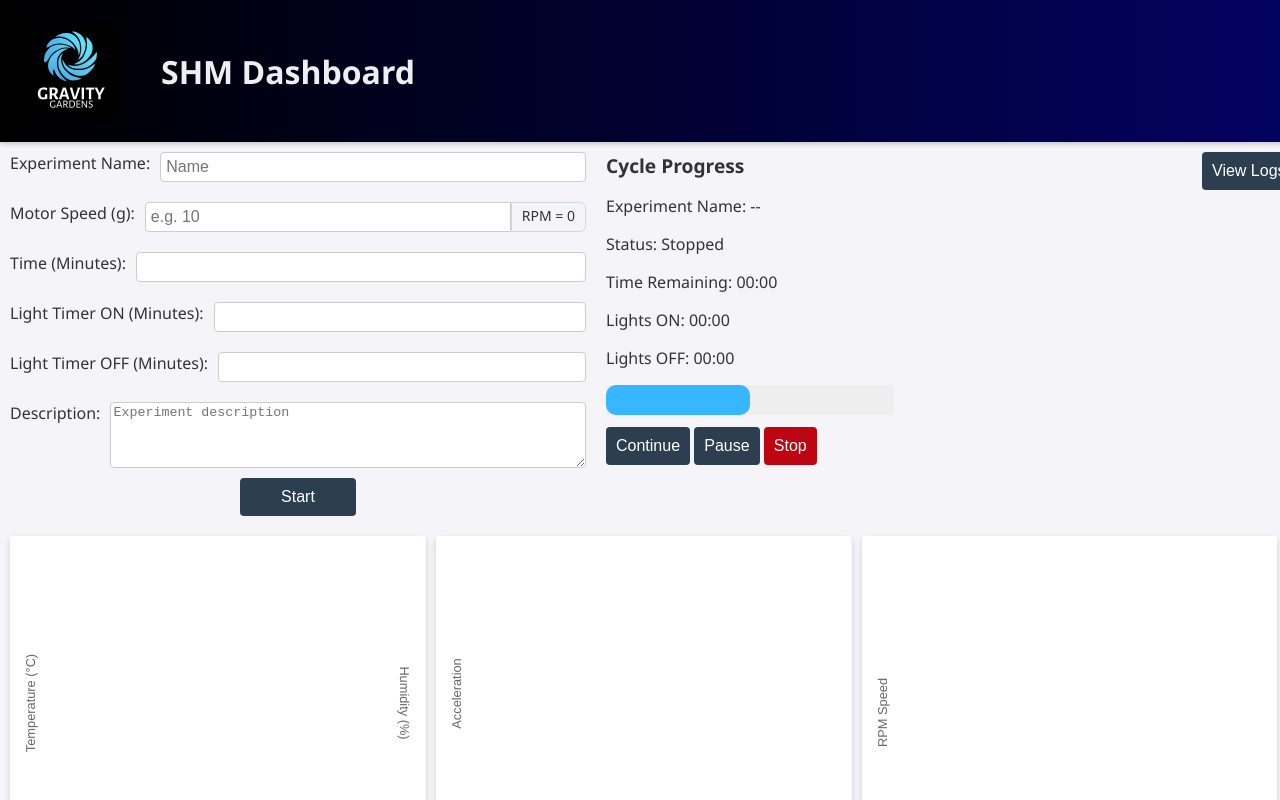
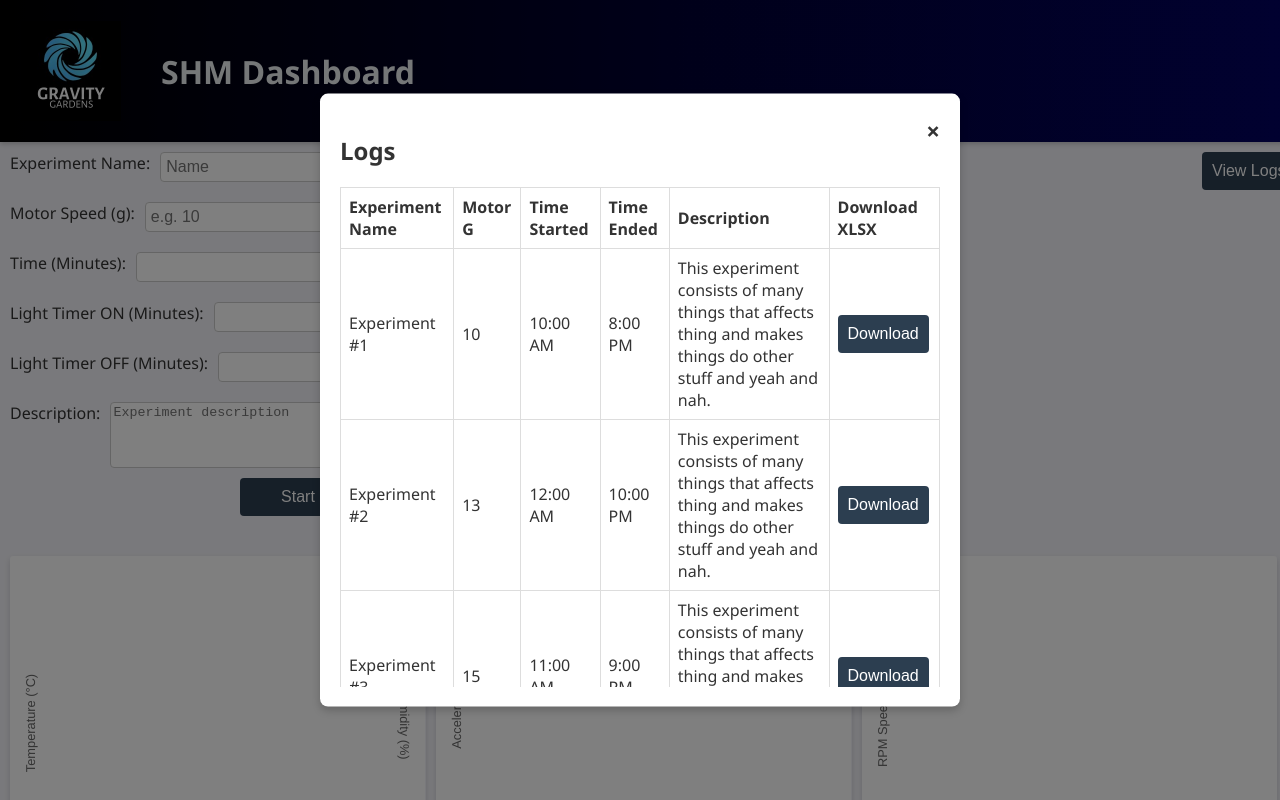
Before and after one commit to leobeo-png/GravityGardens-SHM, a plain HTML site: page Firmware/MasterESP/main/Web Data/index.html in a window 1280 px wide. Both pictures are taken after a click on the button "View Logs". Shown: the top 800 px of the page. Drawn offline with Linux system fonts and the light colour scheme; no server answers.

Commit message:
Updated the Website logs
added a window to show the logs of previous experiments, it is simulated
right now.

```diff
--- a/Firmware/MasterESP/main/Web Data/index.html
+++ b/Firmware/MasterESP/main/Web Data/index.html
@@ -16,7 +16,7 @@
     </div>
 </div>
 <div class="container-input">
-    <!-- https://randomnerdtutorials.com/esp32-esp8266-input-data-html-form refer to this  -->
+    <!-- Add a List of past expriments as presets / saved settings to look back to  -->
     <form id="settingsForm">
         <div class="form-row">
             <label for="input1">Experiment Name:</label>
@@ -64,11 +64,38 @@
         <button id="special-button" onclick="stopProgress()">Stop</button>
         <!-- after clicking the button, it should say the state that it is in (paused, stopped, running)-->
     </div>
-    <div id="logs">
-        <button id="view-log">View Logs</button>
-    </div>
+
+	<div id="logs">
+		<button id="view-log">View Logs</button>
+	</div>
+
+<div id="statusMessage"></div>
+<!-- Floating window -->
+	<div id="modal" class="modal">
+		<div class="modal-content">
+		<span class="close">&times;</span> <!-- this is the X to close -->
+			<h2>Logs</h2>
+			<div class="table-container">
+				<table>
+				<thead>
+					<tr>
+						<th>Experiment Name</th>
+						<th>Motor G</th>
+						<th>Time Started</th> <!-- should it receive the time stamp of starting and stopping -->
+						<th>Time Ended</th>
+						<th>Description</th>
+						<th>Download XLSX</th>
+					</tr>
+				</thead>
+				<tbody id="experiment-content"> <!-- Dynamic table insert from the javascript -->
+
+				</tbody>
+				</table>
+			</div>
+		</div>
+	</div>
 </div>
-<div id="statusMessage"></div>
+<!--seperate div-->
 
 <div class="container">
     <div id="chart-combined"></div>
--- a/Firmware/MasterESP/main/Web Data/script.js
+++ b/Firmware/MasterESP/main/Web Data/script.js
@@ -285,6 +285,8 @@ for (let i = 1; i <= 2; i++) {
     fetchRPMData();
 }
 
+
+
 //global variables
 let timeRemaining;
 let countdownInterval;
@@ -343,13 +345,13 @@ document.getElementById("input2").addEventListener('input', (e) => { // Calculat
 });
 
 function gforceToRPM(gForce) {
-  const radius = 50; // Centimeters assuming...
+  const radius = 25.1; // Centimeters
 
   const constant = 1.118 * Math.pow(10, -5);
 
   const rpm = Math.sqrt(gForce / (constant * radius));
 
-  return rpm.toFixed(2); //
+  return rpm.toFixed(2); // fix it to 2 decimal points
 }
 
 function StartTimer() { // for the whole machine time
@@ -446,3 +448,59 @@ function stopProgress() {
     // Send POST to STOP and save the Logs into the database
     // have a confirmation to stop or not (or was it to save or trash the result)
 }
+
+//------------------------------------------Log Window---------------------------------------------------------//
+
+const openModal = document.getElementById('view-log');
+const modal = document.getElementById('modal');
+const closeModal = document.querySelector('.close');
+const experimentContent = document.getElementById('experiment-content');
+
+// Just a prototype right now
+// Change this contents to the database data?
+const logExperiments = [
+	{ name: "Experiment #1", G: 10, startTime: "10:00 AM", endTime: "8:00 PM", desc: "This experiment consists of many things that affects thing and makes things do other stuff and yeah and nah." },
+	{ name: "Experiment #2", G: 13, startTime: "12:00 AM", endTime: "10:00 PM", desc: "This experiment consists of many things that affects thing and makes things do other stuff and yeah and nah." },
+	{ name: "Experiment #3", G: 15, startTime: "11:00 AM", endTime: "9:00 PM",  desc: "This experiment consists of many things that affects thing and makes things do other stuff and yeah and nah." },
+	{ name: "Experiment #4", G: 15, startTime: "11:00 AM", endTime: "9:00 PM",  desc: "This experiment consists of many things that affects thing and makes things do other stuff and yeah and nah." },
+	{ name: "Experiment #5", G: 15, startTime: "11:00 AM", endTime: "9:00 PM",  desc: "This experiment consists of many things that affects thing and makes things do other stuff and yeah and nah." },
+	{ name: "Experiment #6", G: 15, startTime: "11:00 AM", endTime: "9:00 PM",  desc: "This experiment consists of many things that affects thing and makes things do other stuff and yeah and nah." },
+	{ name: "Experiment #7", G: 15, startTime: "11:00 AM", endTime: "9:00 PM",  desc: "This experiment consists of many things that affects thing and makes things do other stuff and yeah and nah." },
+	{ name: "Experiment #8", G: 15, startTime: "11:00 AM", endTime: "9:00 PM",  desc: "This experiment consists of many things that affects thing and makes things do other stuff and yeah and nah." },
+];
+
+function populateGrid(data) {
+	experimentContent.innerHTML = "";
+	data.forEach((experiment) => { // data is converted to an object (experiment)
+		experimentContent.innerHTML +=
+		`
+		<tr>
+		<td>${experiment.name}</td>
+		<td>${experiment.G}</td>
+		<td>${experiment.startTime}</td>
+		<td>${experiment.endTime}</td>
+		<td>${experiment.desc}</td>
+		<td>
+			<button class="normal-button" onclick="download-xml">Download</button>
+		</td>
+		</tr>
+		`; // download button linked to another function to download according to the experiment number?
+	});
+}
+
+
+
+openModal.addEventListener('click', () => {
+	populateGrid(logExperiments);
+	modal.style.display = 'block';
+});
+
+closeModal.addEventListener('click', () => {
+	modal.style.display = 'none';
+});
+
+window.addEventListener('click', (event) => {
+	if (event.target === modal) {
+		modal.style.display = 'none';
+	}
+});
--- a/Firmware/MasterESP/main/Web Data/style.css
+++ b/Firmware/MasterESP/main/Web Data/style.css
@@ -34,6 +34,7 @@ h3 {
     grid-template-columns: repeat(3, 33%); /* 2 columns for sensors inside */
     gap: 10px;
     margin: 10px 10px 10px 10px;
+
 }
 
 .container-input {
@@ -146,18 +147,6 @@ progress {
     border-radius: 10px;
 }
 
-progress::-webkit-progress-bar {
-    background-color: #eee; /* Bar's background for WebKit browsers */
-}
-
-progress::-webkit-progress-value {
-    background-color: #38b6ff; /* Progress fill color for WebKit browsers */
-    border-radius: 10px; /* Rounded corners for the fill */
-}
-
-progress::-moz-progress-bar {
-    background-color: #38b6ff; /* Progress fill color for Firefox */
-}
 
 #progress-info {
     font-size: 16px;
@@ -166,6 +155,7 @@ progress::-moz-progress-bar {
 
 #logs {
     width: fit-content;
+	height: fit-content;
 }
 
 .normal-button {
@@ -217,7 +207,9 @@ progress::-moz-progress-bar {
     display: block;
     margin-left: auto;
     margin-right: auto;
-    width: 70%;
+    width: fit-content;
+	height: fit-content;
+
 }
 
 #rpm-calc {
@@ -226,3 +218,55 @@ progress::-moz-progress-bar {
     margin-bottom: 10px;
     padding-left: 10px;
 }
+
+/* pop-up background */
+.modal {
+  display: none;
+  position: fixed;
+  top: 0;
+  left: 0;
+  width: 100%;
+  height: 100%;
+  background-color: rgba(0, 0, 0, 0.5);
+  z-index: 1000;
+}
+
+/* content style */
+.modal-content {
+  position: fixed;
+  top: 50%;
+  left: 50%;
+  transform: translate(-50%, -50%);
+  background-color: white;
+  padding: 20px;
+  border-radius: 8px;
+  box-shadow: 0 4px 8px rgba(0, 0, 0, 0.2);
+}
+
+/* close button */
+.close {
+  float: right;
+  font-size: 1.5rem;
+  font-weight: bold;
+  cursor: pointer;
+}
+
+.close:hover {
+  color: red;
+}
+
+table {
+	border-collapse: collapse;
+	width:100%;
+}
+
+td, th {
+	border: 1px solid #dddddd;
+	text-align:left;
+	padding:8px;
+}
+
+.table-container {
+	max-height: 500px;
+	overflow-y: auto;
+}
```
